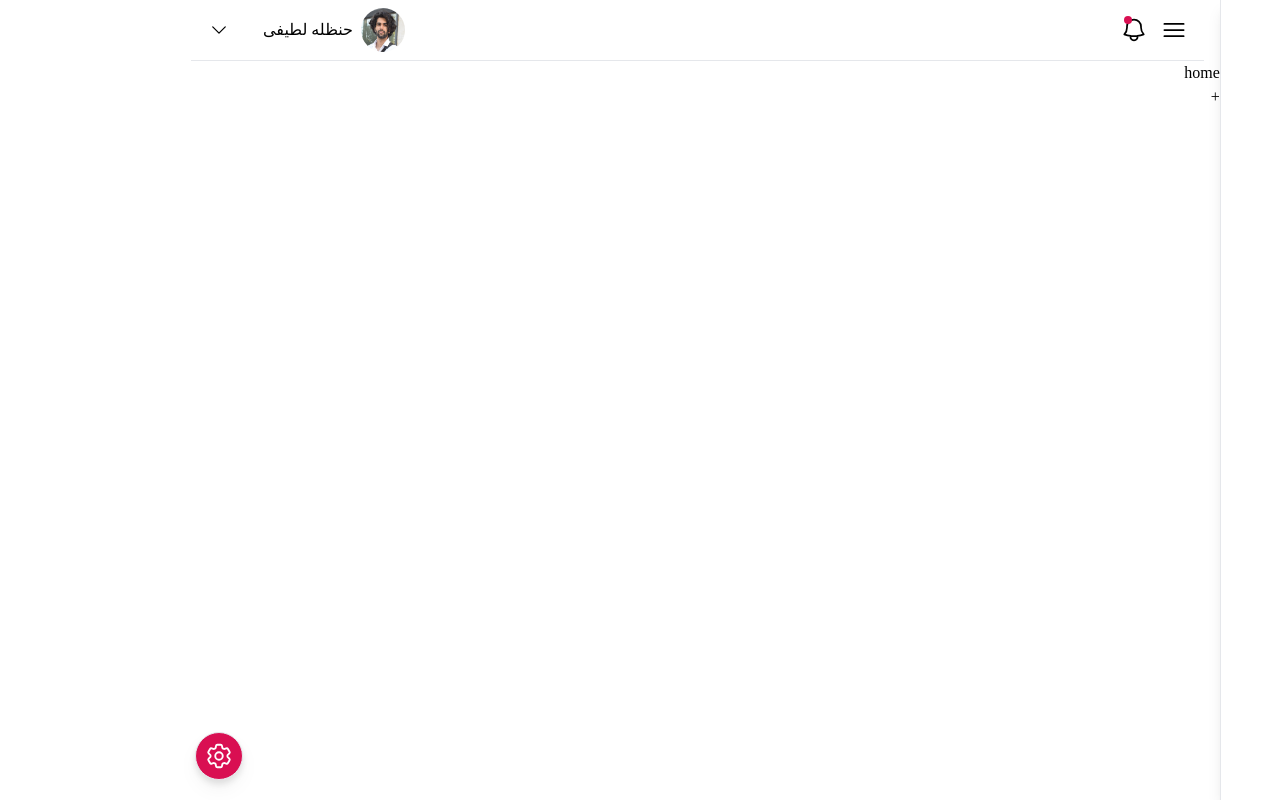
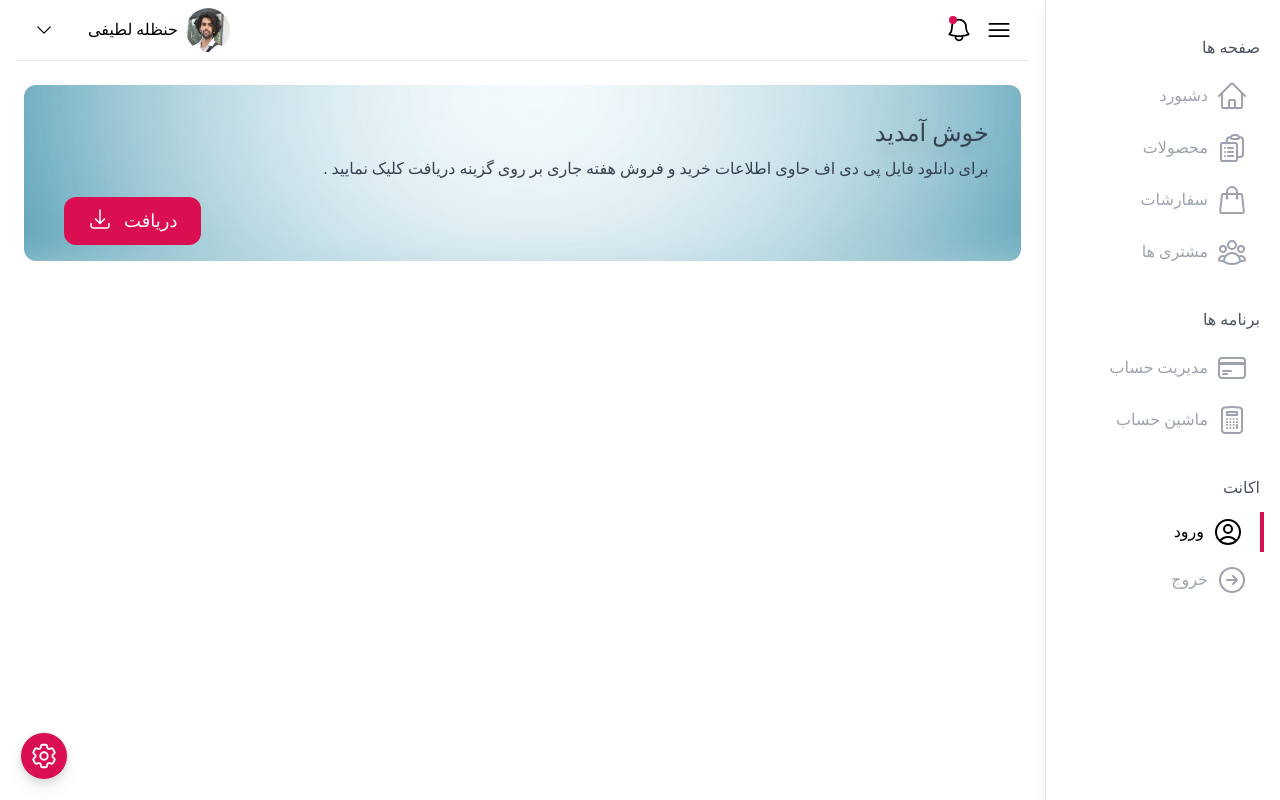
Before and after one commit to HanzaleLatifi/AdminDashboard, a React (Create React App) app in the folder dashboard/: page /login in a window 1280 px wide. Built offline with nearby package versions, Linux system fonts and the light colour scheme.

Commit message:
add backgroundImage (banner) in homePage

```diff
--- a/dashboard/src/App.tsx
+++ b/dashboard/src/App.tsx
@@ -13,7 +13,7 @@
 
   const activeColor='#d90f52';
 
-  return ( <div className=''>
+  return ( <div className='overflow-x-hidden max-w-screen-2xl mx-auto'>
 
               <div className='z-50 fixed'>
                 <Tooltip title='تنظیمات' arrow >
--- a/dashboard/src/context/ContextProvider.tsx
+++ b/dashboard/src/context/ContextProvider.tsx
@@ -1,4 +1,4 @@
-import React ,{useEffect} from "react";
+import React  from "react";
 import { useContext, useReducer, createContext } from "react";
 
 interface myContext {
--- a/dashboard/src/pages/Home.tsx
+++ b/dashboard/src/pages/Home.tsx
@@ -1,15 +1,27 @@
 import { useMyContext, useMyContextActions } from '../context/ContextProvider'
-import React from 'react'
+import React from 'react';
+import {ArrowDownTrayIcon} from '@heroicons/react/24/outline'
 
 const Home = () => {
   const state=useMyContext();
   const dispatch=useMyContextActions();
-  console.log(state)
+  const activeColor='#d90f52';
+
 
   return (
-    <div>
-      <p>home</p>
-      <button onClick={()=>dispatch({type:'activeMenu'})}>+</button>
+    <div className='p-6'>
+       <div className="bg-white p-4 md:p-8  dark:text-gray-200 dark:bg-secondary-dark-bg h-56 md:h-44 rounded-xl w-full  bg-hero-pattern dark:bg-hero-dark-pattern bg-no-repeat bg-cover bg-center">
+          <span className='text-gray-700 text-2xl  dark:text-gray-200 drop-shadow-xl' >
+            خوش آمدید
+          </span>
+          <p className='md:mt-2 mt-4 text-gray-700'>برای دانلود فایل پی دی اف حاوی اطلاعات خرید و فروش هفته جاری بر روی گزینه دریافت کلیک نمایید . </p>
+          <div className='w-full  flex justify-end  px-2 mt-4'>
+              <button className='text-white flex gap-3 rounded-xl px-6 py-2.5 text-lg' style={{backgroundColor:activeColor}}>
+                دریافت
+                <ArrowDownTrayIcon className='h-6 w-6 '/>
+              </button>
+          </div>
+       </div>
     </div>
   )
 }
--- a/dashboard/tailwind.config.js
+++ b/dashboard/tailwind.config.js
@@ -3,7 +3,21 @@
     "./src/**/*.{js,jsx,ts,tsx}",
   ],
   theme: {
-    extend: {},
+    extend: {
+      backgroundColor: {
+        'main-bg': '#FAFBFB',
+        'main-dark-bg': '#20232A',
+        'secondary-dark-bg': '#33373E',
+        'light-gray': '#F7F7F7',
+        'half-transparent': 'rgba(0, 0, 0, 0.5)',
+      },
+      backgroundImage: {
+        'hero-pattern':
+          "url('/src/data/banner.jpg')",
+         'hero-dark-pattern' :
+          "url('/src/data/banner2.png')"
+      },
+    },
   },
   plugins: [],
 }
```
Also changed, not shown: dashboard/src/data/banner.jpg (added), dashboard/src/data/banner2.png (added).
